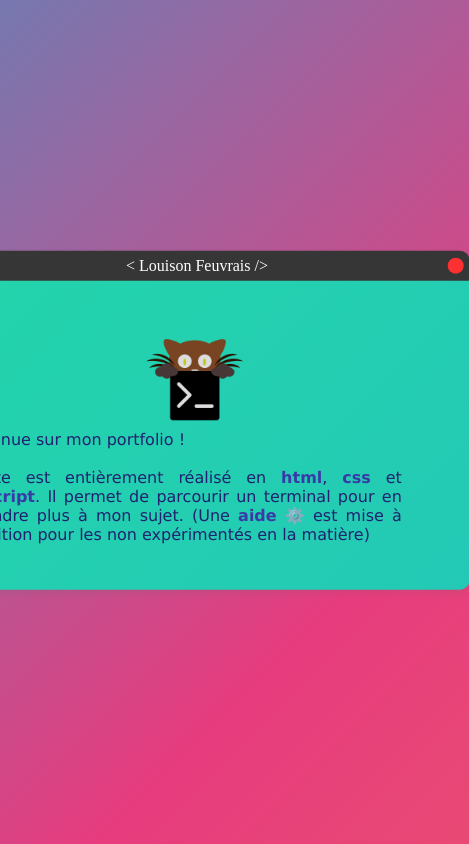
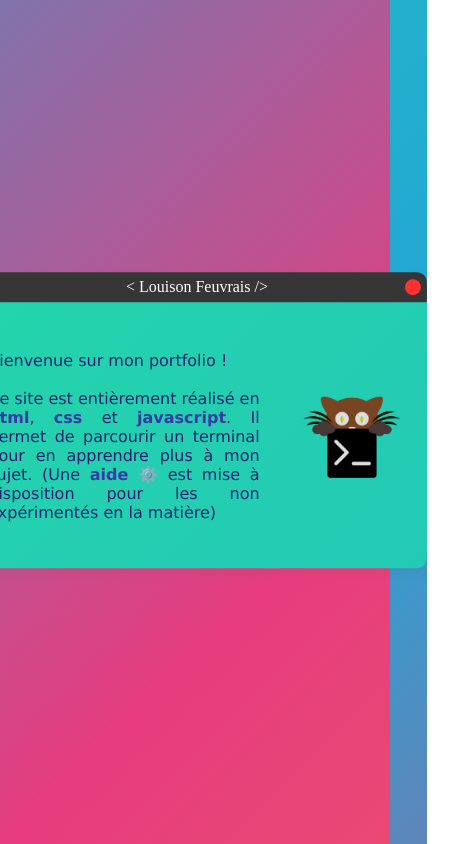
Before and after one commit to LouisonFvrs/Portfolio, a plain HTML site: page index.html in a window 390 px wide. Shown: the whole page, 469 px wide, since content can reach past the window. Drawn offline with Linux system fonts and the light colour scheme.

Commit message:
media query popup

```diff
--- a/css/style.css
+++ b/css/style.css
@@ -22,7 +22,7 @@
 body{
     background: linear-gradient(-45deg, #ee7752, #e73c7e, #23a6d5, #23d5ab);
     background-size: 400% 400%;
-    animation: gradient 15s ease infinite;
+    animation: gradient 10s ease infinite;
     height: 100vh;
     overflow: hidden;
 }
@@ -112,7 +112,6 @@ pre{
     align-items: center;
     justify-content: space-around;
     flex-direction: row-reverse;
-    flex-wrap: wrap;
     padding: 20px 0;
     margin: 3vh;
 }
@@ -168,6 +167,10 @@ pre{
 
     .terminal-box{
         width: 90%;
+    }
+
+    .pop-up{
+        width: 55vh;
     }
 
 }
```
